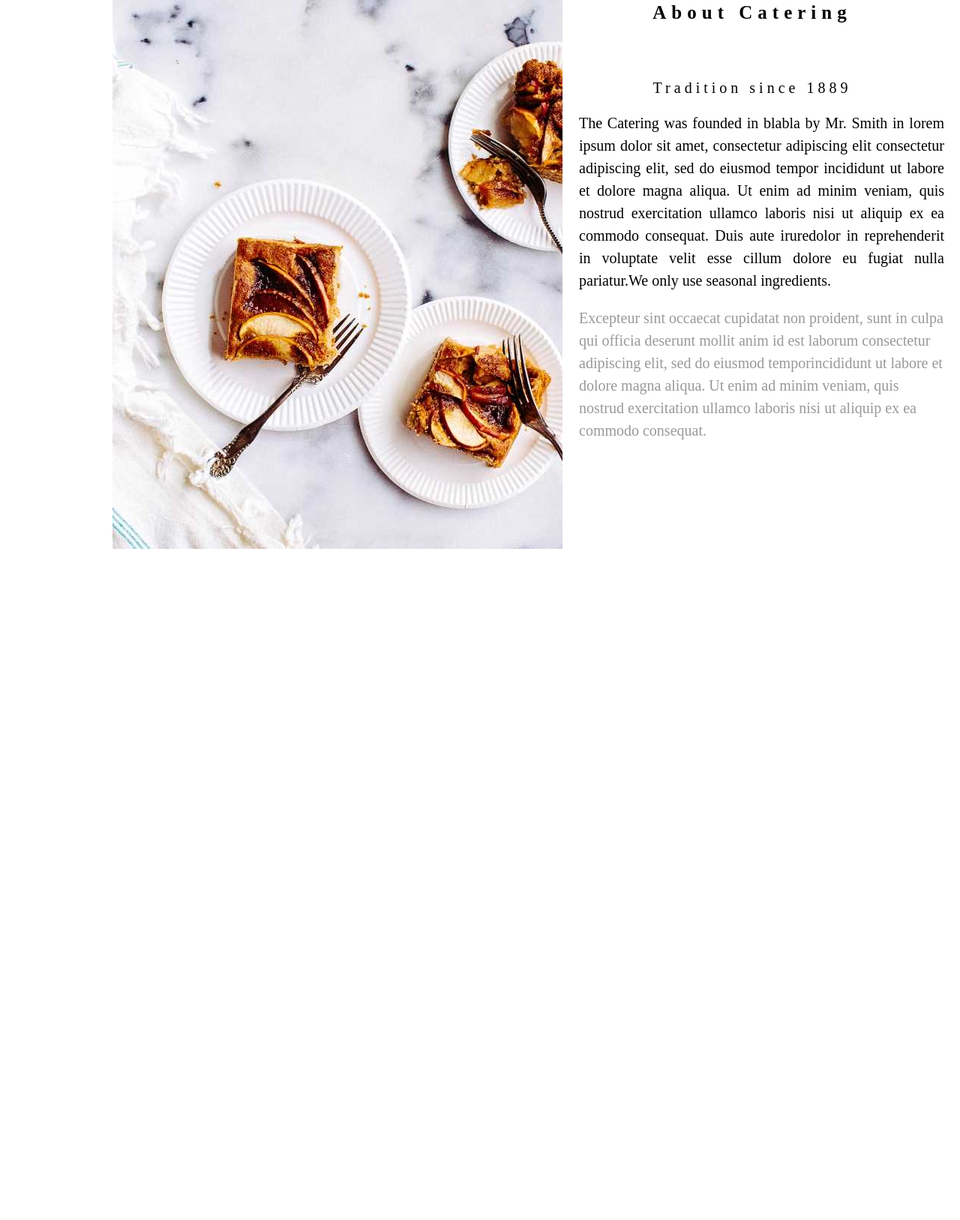
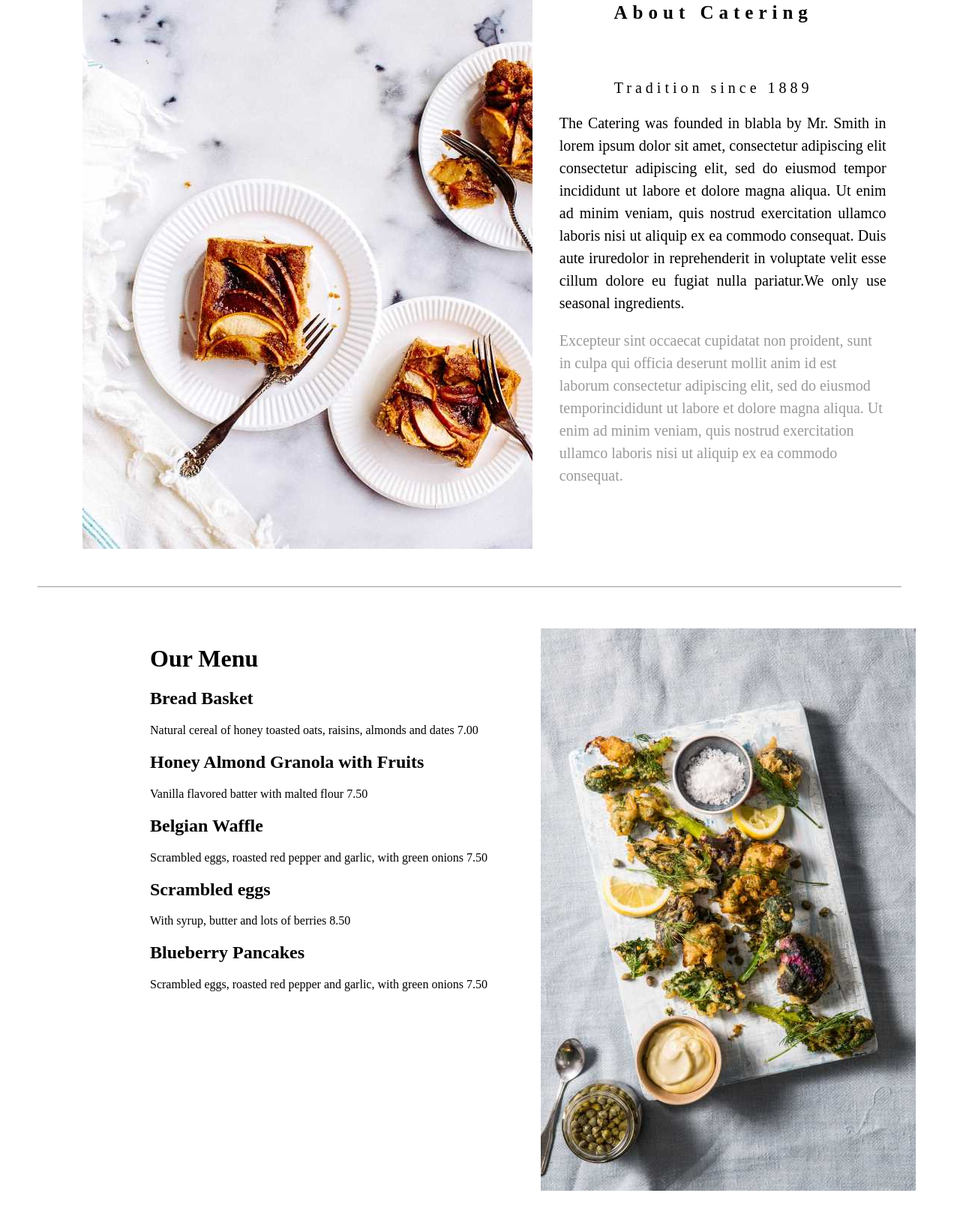
Before and after one commit to MahfujurB/bur-gar, a plain HTML site: page index.html in a window 1280 px wide. Shown: the part 673-2300 px from the top of the page at 75% size. Before the commit the page ends 1409 px from the top, so only its background shows below. Drawn offline with Linux system fonts and the light colour scheme.

Commit message:
editing menu div

```diff
--- a/css/style.css
+++ b/css/style.css
@@ -19,30 +19,34 @@ body{
     font-size: 20px;
     margin: 5px 0px 0px 60px;
     letter-spacing: 5px;
+    display: flex;
+    justify-content: center;
+    align-items: center;
 }
 .bur p:hover{
 	background-color: #cccccc;
 }
-.menu{
+.manu{
 	float: right;
     width: 35%;
+    display: flex;
+    justify-content: center;
 }
-.menu ul{
+.manu ul{
 	list-style: none;
-	margin: 7px 0px;
 }
-.menu li{
+.manu li{
 	display: inline-block;
 	width: 80px;
     height: 40px;
     letter-spacing: 5px;
 }
-.menu li a{
+.manu li a{
 	text-decoration: none;
     color:black;
     padding: 4px 5px 10px 5px;
 }
- .menu a:hover{
+ .manu a:hover{
  	background-color: #cccccc;
  }
  .burban{
@@ -59,21 +63,24 @@ body{
     color: #5d5e61;
  }
  .about{
- 	width: 100%;
+ 	width: 90%;
     height: 750px;
     margin-top: 55px;
+    padding-bottom: 50px;
+    margin-left: 50px;
+    border-bottom: 1px solid #999;
  }
  .a-img{
  	width: 40%;
     height: 600px;
     float: left;
-    margin-left: 150px;
+    margin-left: 60px;
  }
  .a-text{
  	width: 40%;
-    height: 600px;
+    height: 750px;
     float: left;
-    margin-left: 85px;
+    margin-left: 150px;
  }
  .a-text h2{
  	text-align: center;
@@ -99,3 +106,23 @@ body{
     margin-left: 25px;
     color: #999;
 }
+.menu{
+	width: 90%;
+    height: 750px;
+    margin-top: 55px;
+    padding-bottom: 50px;
+    margin-left: 50px;
+    border-bottom: 1px solid #999;
+}
+.m-text{
+	width: 40%;
+    height: 750px;
+    float: left;
+    margin-left: 150px;
+}
+.m-img{
+	width: 40%;
+    height: 600px;
+    float: left;
+    margin-left: 60px;
+}
--- a/index.html
+++ b/index.html
@@ -9,10 +9,10 @@
 <div class="wraper">
 <div class="bur">
 	<p>Gaourmet au Catering</p>
-	<div class="menu">
+	<div class="manu">
 		<ul>
 			<li><a href="#about">About</a></li>
-			<li><a href="#">Menu</a></li>
+			<li><a href="#menu">Menu</a></li>
 			<li><a href="#">Contact</a></li>
 		</ul>
 	</div>
@@ -21,7 +21,7 @@
  	<h4>Le Catering</h4>
  </div>
 </div>
-<div class="about">
+<div class="about" id="about">
 	<div class="a-img">
 		<img src="img/tablesetting2.jpg">
 	</div>
@@ -32,7 +32,25 @@
           <p class="second">The Catering was founded in blabla by Mr. Smith in lorem ipsum dolor sit amet, consectetur adipiscing elit consectetur adipiscing elit, sed do eiusmod tempor incididunt ut labore et dolore magna aliqua. Ut enim ad minim veniam, quis nostrud exercitation ullamco laboris nisi ut aliquip ex ea commodo consequat. Duis aute iruredolor in reprehenderit in voluptate velit esse cillum dolore eu fugiat nulla pariatur.We only use seasonal ingredients.</p>
 <p class="thard">Excepteur sint occaecat cupidatat non proident, sunt in culpa qui officia deserunt mollit anim id est laborum consectetur adipiscing elit, sed do eiusmod temporincididunt ut labore et dolore magna aliqua. Ut enim ad minim veniam, quis nostrud exercitation ullamco laboris nisi ut aliquip ex ea commodo consequat.</p>
 	</div>
-</div>
+	</div>
+	<div class="menu" id="menu">
+		<div class="m-text">
+		<h1>Our Menu</h1>
+			<h2>Bread Basket</h2>
+			<p>Natural cereal of honey toasted oats, raisins, almonds and dates 7.00</p>
+			<h2>Honey Almond Granola with Fruits</h2>
+			<p>Vanilla flavored batter with malted flour 7.50</p>
+			<h2>Belgian Waffle</h2>
+			<p>Scrambled eggs, roasted red pepper and garlic, with green onions 7.50</p>
+			<h2>Scrambled eggs</h2>
+			<p>With syrup, butter and lots of berries 8.50</p>
+			<h2>Blueberry Pancakes</h2>
+			<p>Scrambled eggs, roasted red pepper and garlic, with green onions 7.50</p>
+		</div>
+		<div class="m-img">
+			<img src="img/tablesetting.jpg">
+		</div>
+	</div>
 
 </body>
 </html>
```
